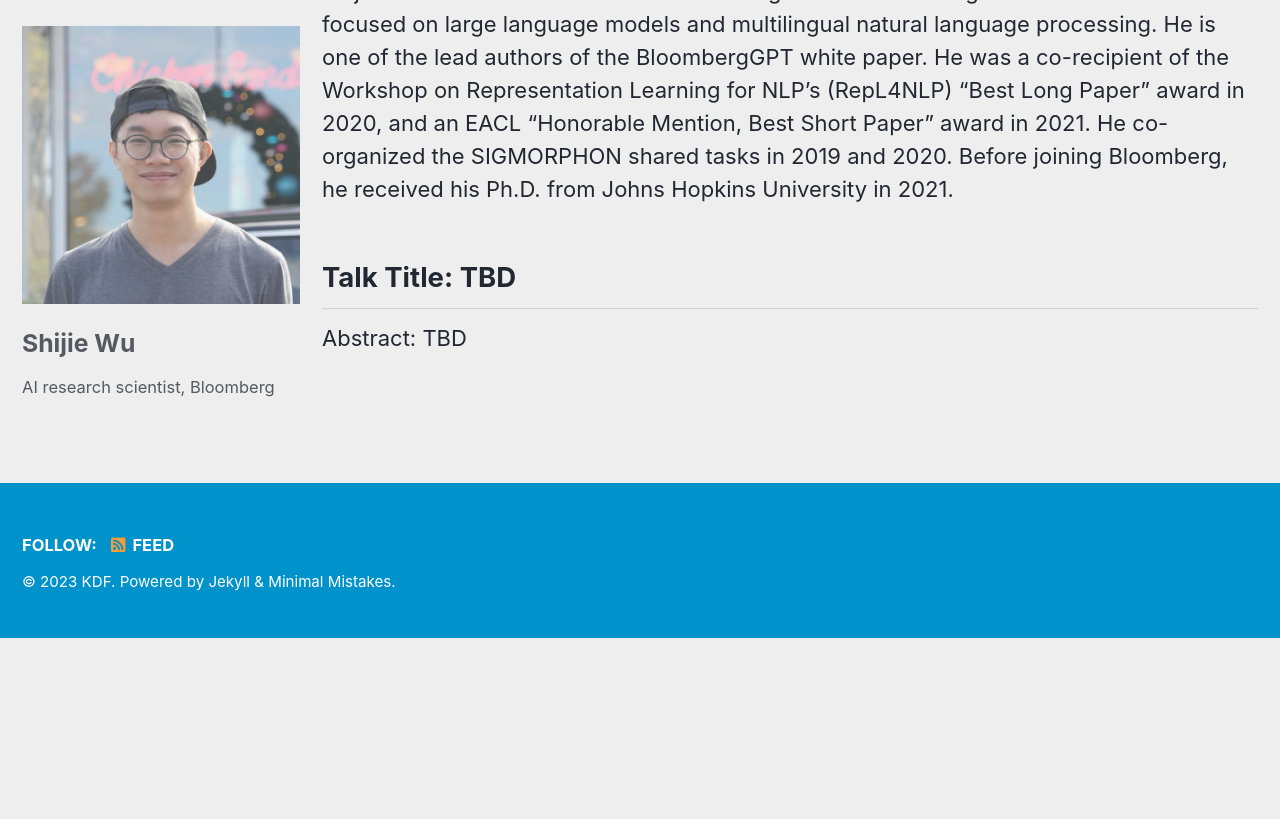
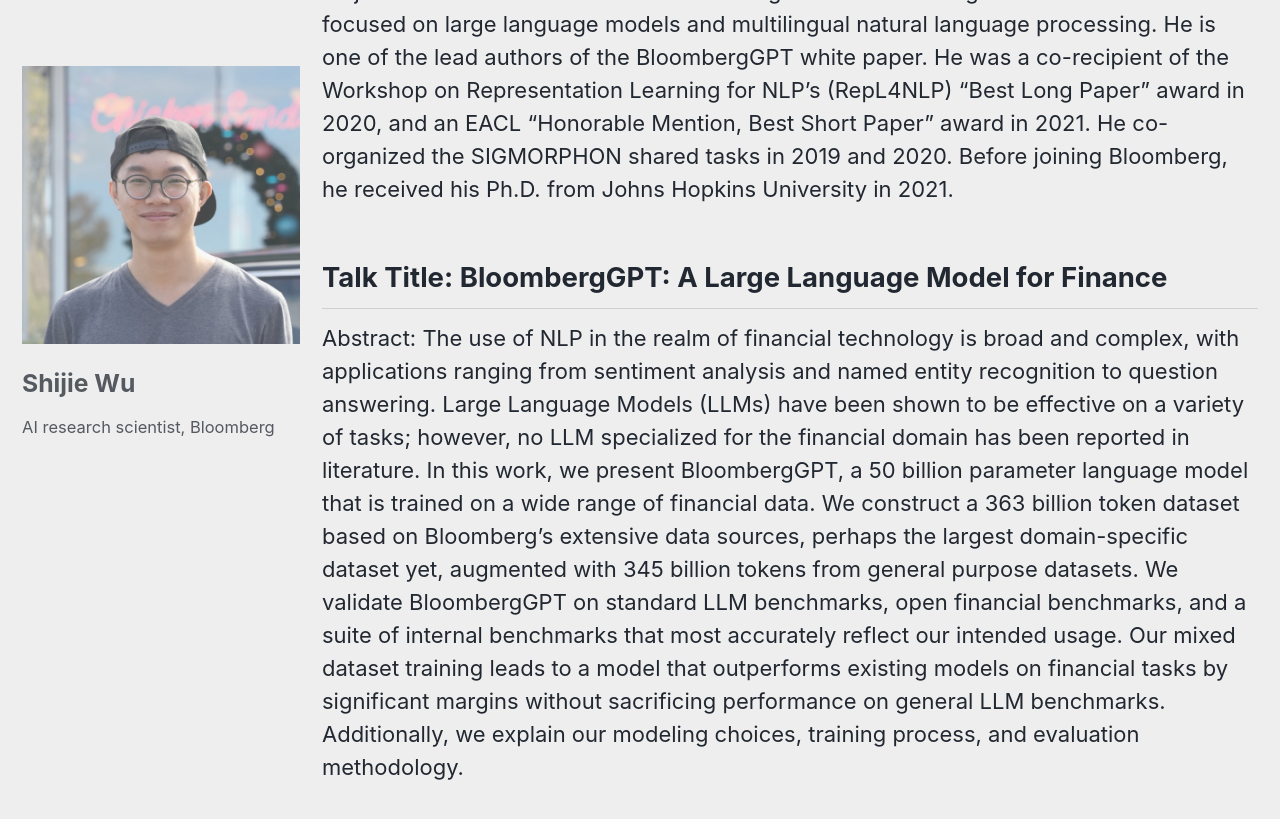
Before and after one commit to kdf-workshop/kdf23, a Jekyll site: the page built from _pages/shijie.md, in a window 1280 px wide and 900 px high, scrolled down 563 px. Shown: the top 819 px of the window. Built offline with Jekyll 4.4.1, drawn with Linux system fonts in a browser that asks for light colours; cached includes are drawn as plain includes; before the commit the page ends 1201 px from its top, so only the background shows below that.

Commit message:
Update shijie.md

```diff
--- a/_pages/shijie.md
+++ b/_pages/shijie.md
@@ -14,5 +14,5 @@ header:
 <h2>Bio</h2>
 Shijie Wu is an AI research scientist and engineer at Bloomberg. His research interests are focused on large language models and multilingual natural language processing. He is one of the lead authors of the BloombergGPT white paper. He was a co-recipient of the Workshop on Representation Learning for NLP's (RepL4NLP) "Best Long Paper" award in 2020, and an EACL "Honorable Mention, Best Short Paper" award in 2021. He co-organized the SIGMORPHON shared tasks in 2019 and 2020. Before joining Bloomberg, he received his Ph.D. from Johns Hopkins University in 2021.
 
-<h2>Talk Title: TBD</h2>
-Abstract: TBD
+<h2>Talk Title: BloombergGPT: A Large Language Model for Finance</h2>
+Abstract: The use of NLP in the realm of financial technology is broad and complex, with applications ranging from sentiment analysis and named entity recognition to question answering. Large Language Models (LLMs) have been shown to be effective on a variety of tasks; however, no LLM specialized for the financial domain has been reported in literature. In this work, we present BloombergGPT, a 50 billion parameter language model that is trained on a wide range of financial data. We construct a 363 billion token dataset based on Bloomberg's extensive data sources, perhaps the largest domain-specific dataset yet, augmented with 345 billion tokens from general purpose datasets. We validate BloombergGPT on standard LLM benchmarks, open financial benchmarks, and a suite of internal benchmarks that most accurately reflect our intended usage. Our mixed dataset training leads to a model that outperforms existing models on financial tasks by significant margins without sacrificing performance on general LLM benchmarks. Additionally, we explain our modeling choices, training process, and evaluation methodology.
```
